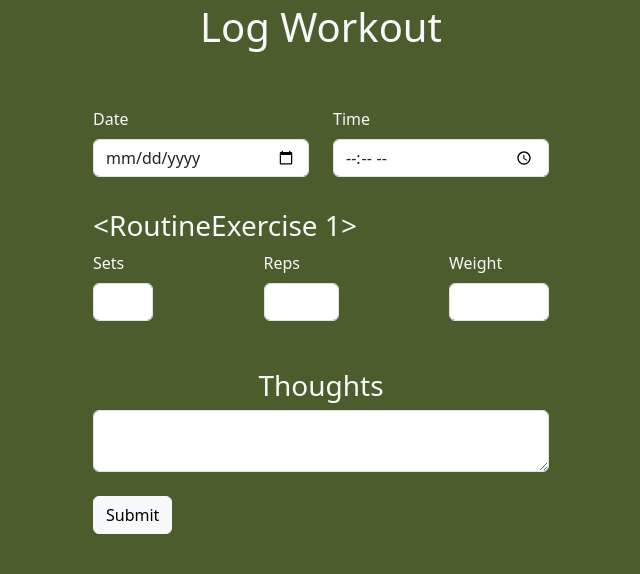
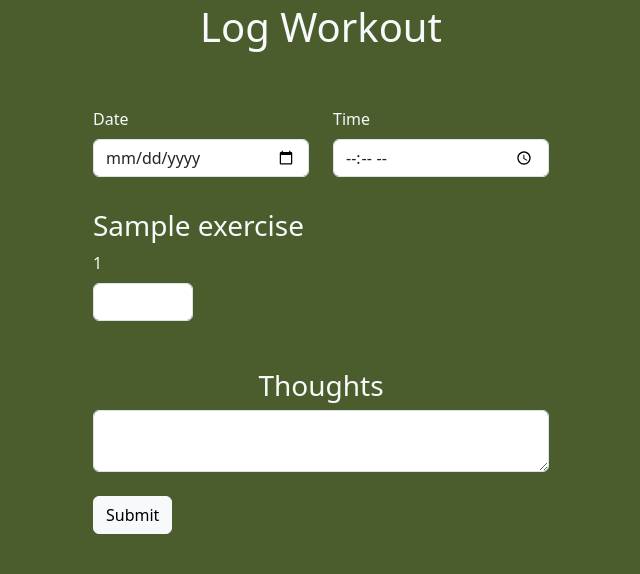
Before and after one commit to fredschuck/Routine_Ranger, a Flask app: a page that uses templates/log.html in a window 1280 px wide. Shown: the part 116-690 px from the top of the page, without its empty margins (319-959 px from the left). Run offline with Flask 3, Linux system fonts and the light colour scheme; tables that the repository leaves empty hold one stand-in row (values such as "Sample post").

Commit message:
Corrected issues when trying to log a workout

```diff
--- a/app.py
+++ b/app.py
@@ -97,7 +97,10 @@
 @app.get('/log_workout/<routine_name>/<routine_id>')
 def log_workout(routine_name, routine_id):
     exercises = routine_exercise.get_exercises_by_routine_id(routine_id)
-    attributes = exercise_attributes.get_attributes_by_routine_id(routine_id)
+    attributes = {}
+    for exercise in exercises:
+        attributes_list = exercise_attributes.get_attributes_by_exercise_id(exercise.exercise_id)
+        attributes[exercise.exercise_id] = attributes_list
     return render_template('log.html', routine=exercises, attributes=attributes)
     # return redirect('/error')
 
--- a/src/exercise_attributes.py
+++ b/src/exercise_attributes.py
@@ -12,7 +12,15 @@
     def get_attributes_by_exercise_id(self, exercise_id): #Move this to exercises.py?
         '''Returns exercise attributes based on the exercise_id'''
         attributes = ExerciseAttributes.query.filter_by(exercise_id=exercise_id).first()
-        return attributes
+
+        if attributes:
+            true_attributes = []
+            for column in ExerciseAttributes.__table__.columns:
+                if getattr(attributes, column.name):
+                    true_attributes.append(column.name)
+            return true_attributes
+        else:
+            return []
 
     def get_attributes_by_routine_id(self, routine_id): #Move this to routines.py?
         '''Returns attributes of all exercises based on the routine_id'''
@@ -22,6 +30,7 @@
             attributes[exercise.exercise_id] = ExerciseAttributes.query.filter_by(exercise_id=exercise.exercise_id).first()
         return attributes
 
+
     def add_attributes(self, exercise_id, sets, reps, weight, height, speed, distance, time):
         '''Adds new exercise attributes to the database'''
         new_attributes = ExerciseAttributes(exercise_id, sets, reps, weight, height, speed, distance, time)
--- a/src/routine_exercise.py
+++ b/src/routine_exercise.py
@@ -1,4 +1,4 @@
-from src.models import db, RoutineExercise
+from src.models import db, RoutineExercise, Exercise
 
 class RoutinesExercises:
     '''This class contains methods to interact with the RoutineExercise model'''
@@ -10,7 +10,9 @@
 
     def get_exercises_by_routine_id(self, routine_id):
         '''Returns a list of exercises that are in a routine'''
-        exercises = RoutineExercise.query.filter_by(routine_id=routine_id).all()
+        exercise_ids = RoutineExercise.query.filter_by(routine_id=routine_id).with_entities(RoutineExercise.exercise_id).all() #returns tuples
+        exercise_ids_list = [exercise_id[0] for exercise_id in exercise_ids]
+        exercises = Exercise.query.filter(Exercise.exercise_id.in_(exercise_ids_list)).all()
         return exercises
 
 routine_exercise = RoutinesExercises()
--- a/templates/log.html
+++ b/templates/log.html
@@ -29,38 +29,15 @@
                 </div>
             </div>
             {% for exercise in routine %}
-            <h3 class="pt-3">{{exercise}}</h3>
-                {% if value == "Cardio" %}
+            <h3 class="pt-3">{{exercise.exercise_name}}</h3>
                 <div class="d-flex input-row">
+                    {% for attribute in attributes %}
                     <div class="flex-item">
-                        <label for="time" class="form-label">Time</label>
+                        <label for="time" class="form-label">{{attribute}}</label>
                         <input type="number" class="form-control input-l" id="time" name="form-name" placeholder="">
                     </div>
-                    <div class="flex-item">
-                        <label for="distance" class="form-label">Distance</label>
-                        <input type="number" class="form-control input-l" id="distance" name="form-name" placeholder="">
-                    </div>
-                    <div class="flex-item">
-                        <label for="speed" class="form-label">Speed</label>
-                        <input type="number" class="form-control input-l" id="speed" name="form-name" placeholder="">
-                    </div>
+                    {% endfor %}
                 </div>
-                {% else %}
-                <div class="d-flex input-row">
-                    <div class="flex-item">
-                        <label for="sets" class="form-label">Sets</label>
-                        <input type="number" class="form-control input-s" id="sets" name="form-name" placeholder="">
-                    </div>
-                    <div class="flex-item">
-                        <label for="reps" class="form-label">Reps</label>
-                        <input type="number" class="form-control input-m" id="reps" name="form-name" placeholder="">
-                    </div>
-                    <div class="flex-item">
-                        <label for="weight" class="form-label">Weight</label>
-                        <input type="number" class="form-control input-l" id="weight" name="form-name" placeholder="">
-                    </div>
-                </div>
-                {% endif %}
             {% endfor %}
             <h3 for="thoughts" class="form-label pt-5 text-center">Thoughts</h3>
             <textarea name="thoughts" class="form-control" aria-label="With textarea"></textarea>
```
